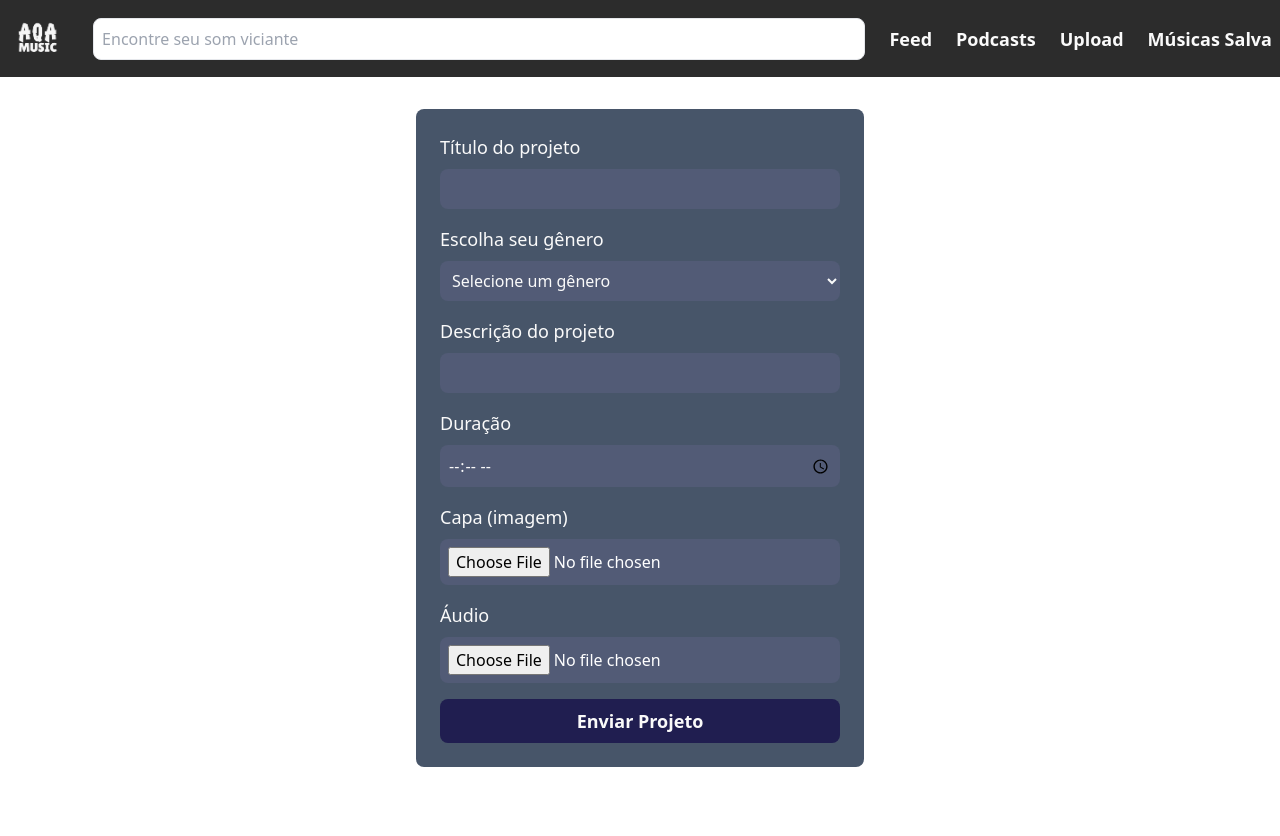
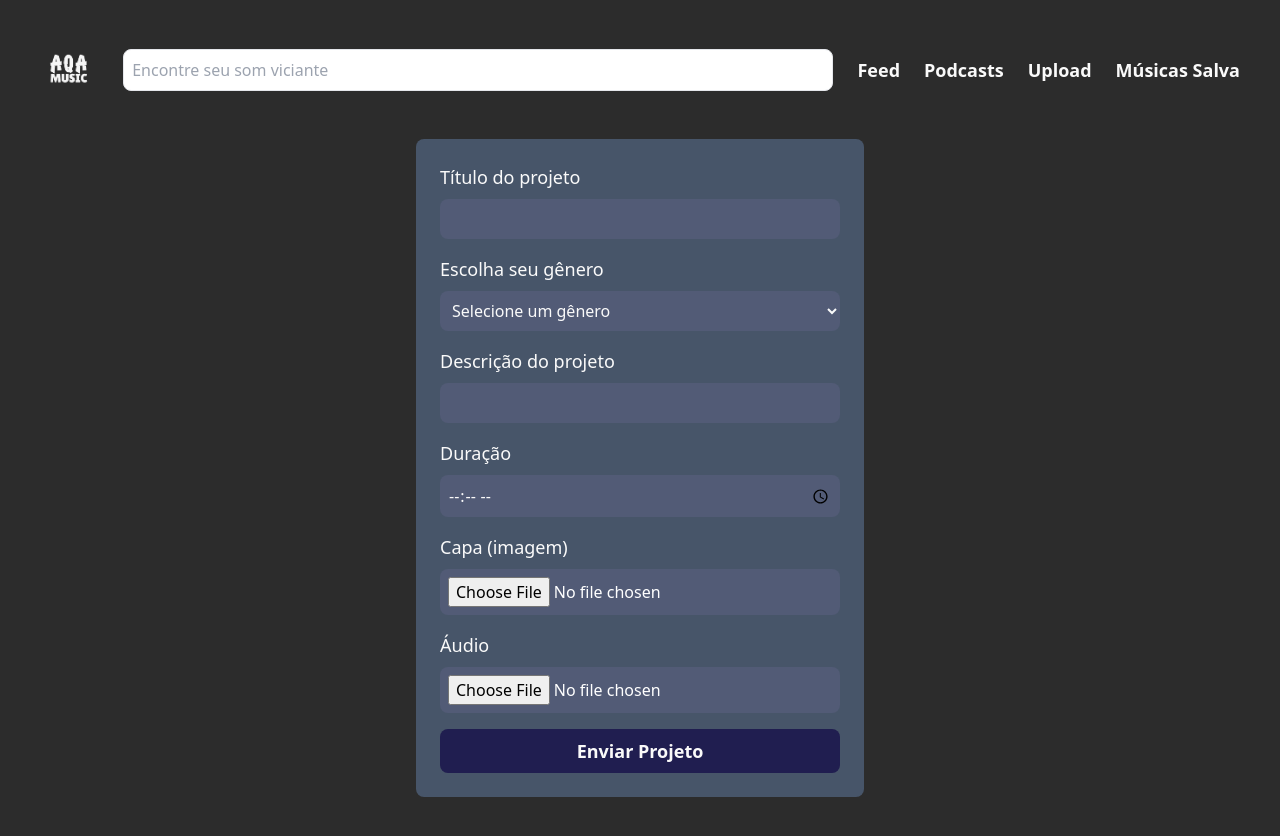
Before and after one commit to FehGoncalves/aqa-music, a React (Create React App) app: page /upload in a window 1280 px wide. Shown: the top 836 px of the page. Before the commit the page ends 800 px from the top, so only its background shows below. Built offline with nearby package versions, Linux system fonts and the light colour scheme.

Commit message:
feat(pageUpload): adicionado cor de fundo à página

```diff
--- a/src/pages/Upload/index.jsx
+++ b/src/pages/Upload/index.jsx
@@ -48,15 +48,15 @@
                 }
             })
 
-            console.log({response})
+            console.log({ response })
 
         } catch (error) {
-           console.error({handleSubmitError:error})
+            console.error({ handleSubmitError: error })
         }
     };
 
     return (
-        <div className="w-full flex flex-col">
+        <div className="flex flex-col items-center justify-center bg-[#2C2C2C] p-8">
             <Navbar />
 
             <div className="w-full flex flex-col p-8 items-center justify-center">
```
